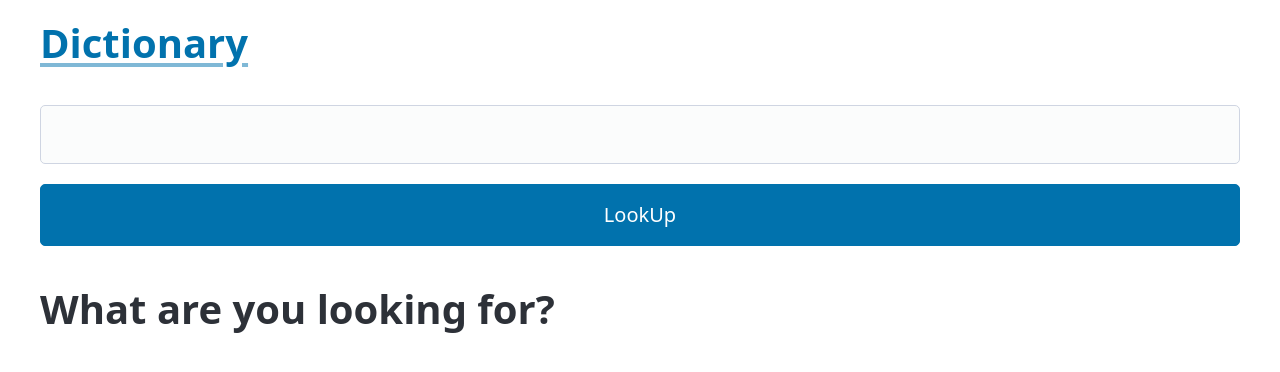
After one commit to MrBocch/flask_dictionary, a Flask app: template src/templates/404.html in a window 1280 px wide. The commit adds this page. Shown: the top 372 px of the page. Run offline with Flask 3, Linux system fonts and the light colour scheme; the template is opened without the code that fills it, so the values that code supplies are empty.

Commit message:
404 page

```diff
--- a/src/app.py
+++ b/src/app.py
@@ -27,5 +27,9 @@ def w_definitions(word):
     con.close()
     return res
 
+@app.errorhandler(404)
+def page_not_found(error):
+    return render_template('404.html'), 404
+
 if __name__ == "__main__":
     app.run(debug=False)
--- /dev/null
+++ b/src/templates/404.html
@@ -0,0 +1,16 @@
+{% extends "base.html" %}
+
+<!-- head -->
+
+{% block head %} {% endblock %}
+
+<!-- body -->
+
+{% block body %}
+
+{% include "input.html" %}
+
+<main class="container">
+  <h1>What are you looking for?</h1>
+</main>
+{% endblock %}
--- a/src/templates/index.html
+++ b/src/templates/index.html
@@ -15,6 +15,7 @@
 
   <p>They are around <em>170,000</em> thousand different definitions.</p>
 
+  <!--
   <h3>API</h3>
   <p>You can make get request if you want. No registration required.</p>
   <p>Make a request at <kbd>vps.jorge.sh/flask/api</kbd></p>
@@ -25,5 +26,6 @@
       definitions: ["def 1", "def 2", "def 3"]
     }
   </code></pre>
+  -->
 </main>
 {% endblock %}
```
